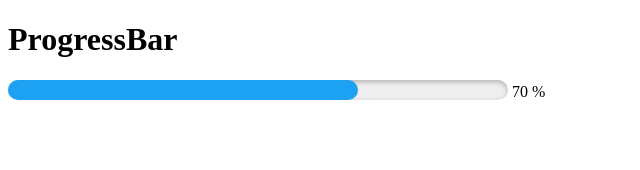
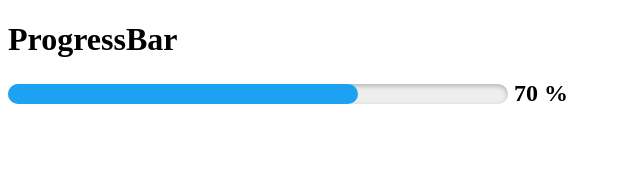
Before and after one commit to AravindMurgan/dynamicProgressBar, a React (Create React App) app: page / in a window 1280 px wide. Shown: the top 170 px of the page, without its empty margins (0-640 px from the left). Built offline with nearby package versions, Linux system fonts and the light colour scheme.

Commit message:
progressbar---done

```diff
--- a/src/progressBar/ProgressBar2.js
+++ b/src/progressBar/ProgressBar2.js
@@ -30,7 +30,7 @@ function ProgressBar2({ value, max }) {
   return (
     <Container>
       <progress value={value} max={max} />
-      <span> {value} % </span>
+      <span style={{ fontSize: "24px", fontWeight: "bold" }}> {value} % </span>
     </Container>
   );
 }
```
